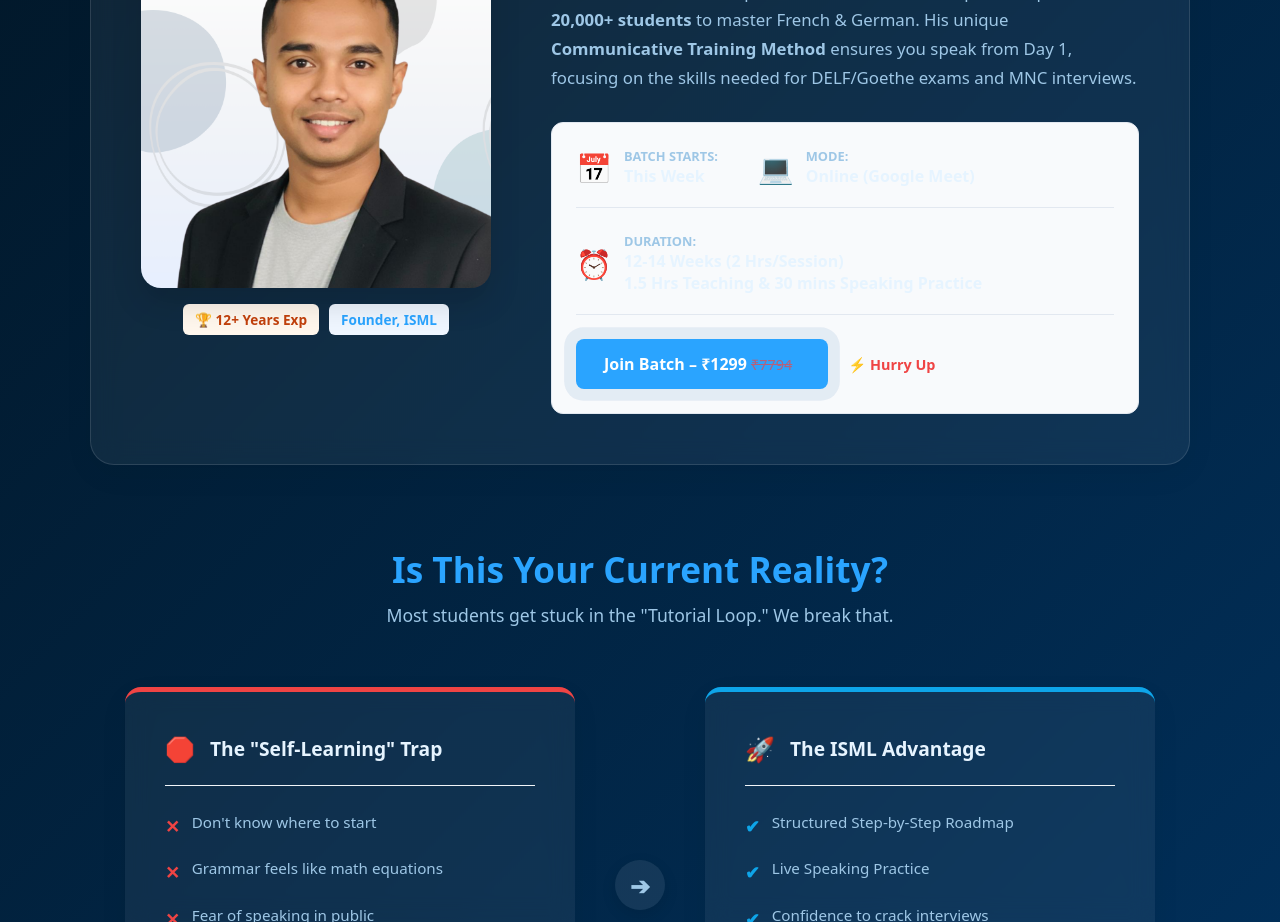
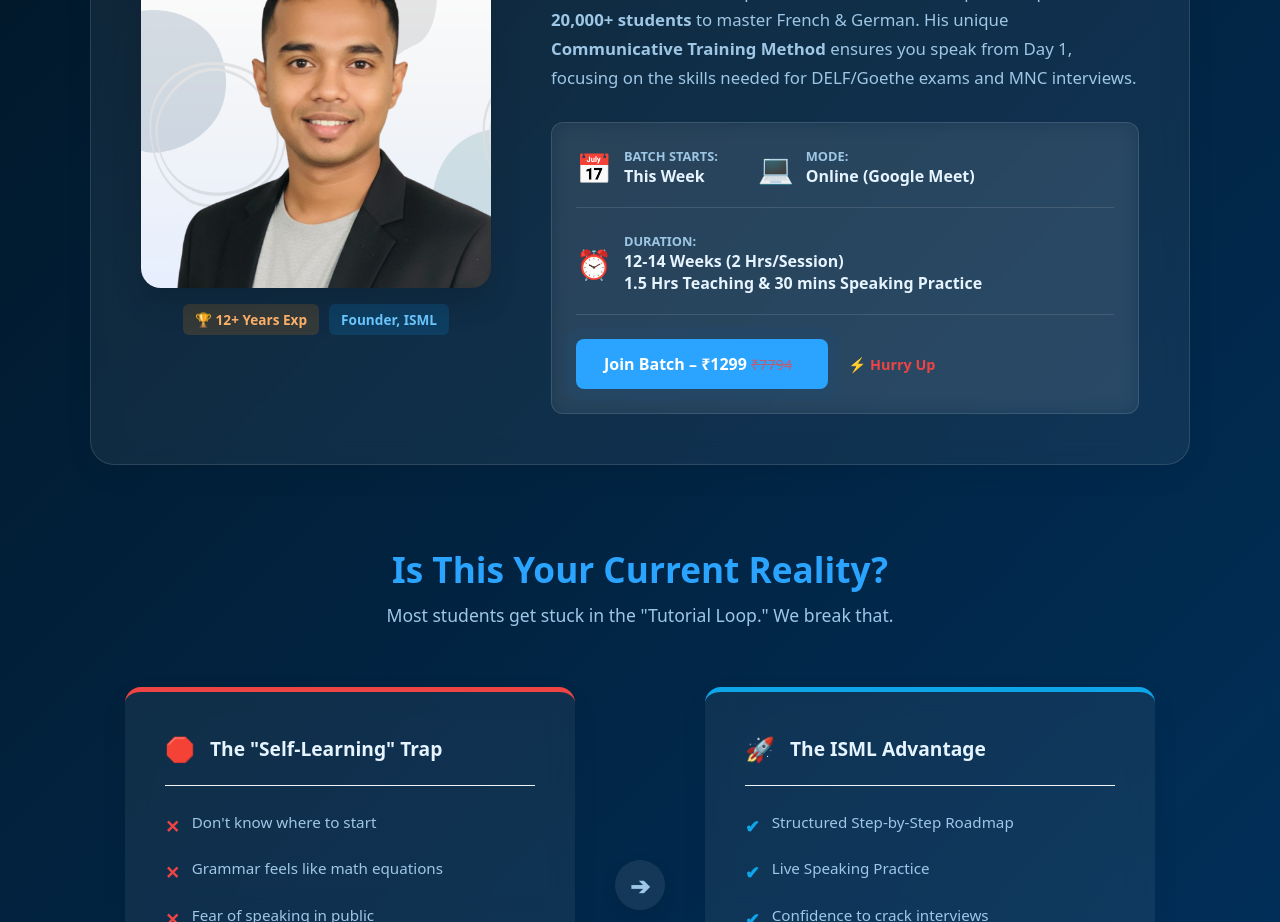
Before and after one commit to tulasidhasan/ISML-Landing-Page, a React (Vite) app in the folder test-react/: page / in a window 1280 px wide. Shown: the part 920-1842 px from the top of the page. Built offline with nearby package versions, Linux system fonts and the light colour scheme.

Commit message:
Frontend change

```diff
--- a/test-react/src/index.css
+++ b/test-react/src/index.css
@@ -407,8 +407,15 @@ backdrop-filter: blur(12px);
 .mentor-name { font-size: 2.2rem; margin-bottom: 16px; color: var(--text-main); }
 .mentor-bio { font-size: 1.05rem; color: var(--text-muted); line-height: 1.7; margin-bottom: 30px; }
 
-.session-info-box { background: #f8fafc; padding: 24px; border-radius: 12px; border: 1px solid #e2e8f0; }
-.session-row { display: flex; gap: 40px; margin-bottom: 24px; border-bottom: 1px solid #e2e8f0; padding-bottom: 20px; }
+.session-info-box {
+  background: rgba(255,255,255,0.05);
+  backdrop-filter: blur(10px);
+  padding: 24px;
+  border-radius: 12px;
+  border: 1px solid rgba(255,255,255,0.12);
+}
+
+.session-row { display: flex; gap: 40px; margin-bottom: 24px; border-bottom: 1px solid rgba(255,255,255,0.12); padding-bottom: 20px; }
 .session-detail { display: flex; align-items: center; gap: 12px; }
 .session-detail .icon { font-size: 1.8rem; }
 .session-detail div { display: flex; flex-direction: column; }
@@ -1044,3 +1051,22 @@ h1,h2,h3,h4 {
 p,span,li {
   color: var(--text-muted);
 }
+
+
+.session-detail strong {
+  color: var(--text-muted);
+}
+
+.session-detail span {
+  color: var(--text-main);
+}
+
+.badge-exp {
+  background: rgba(255,140,0,0.15);
+  color: #ffb26b;
+}
+
+.badge-role {
+  background: rgba(0,160,255,0.15);
+  color: #6cc7ff;
+}
```
